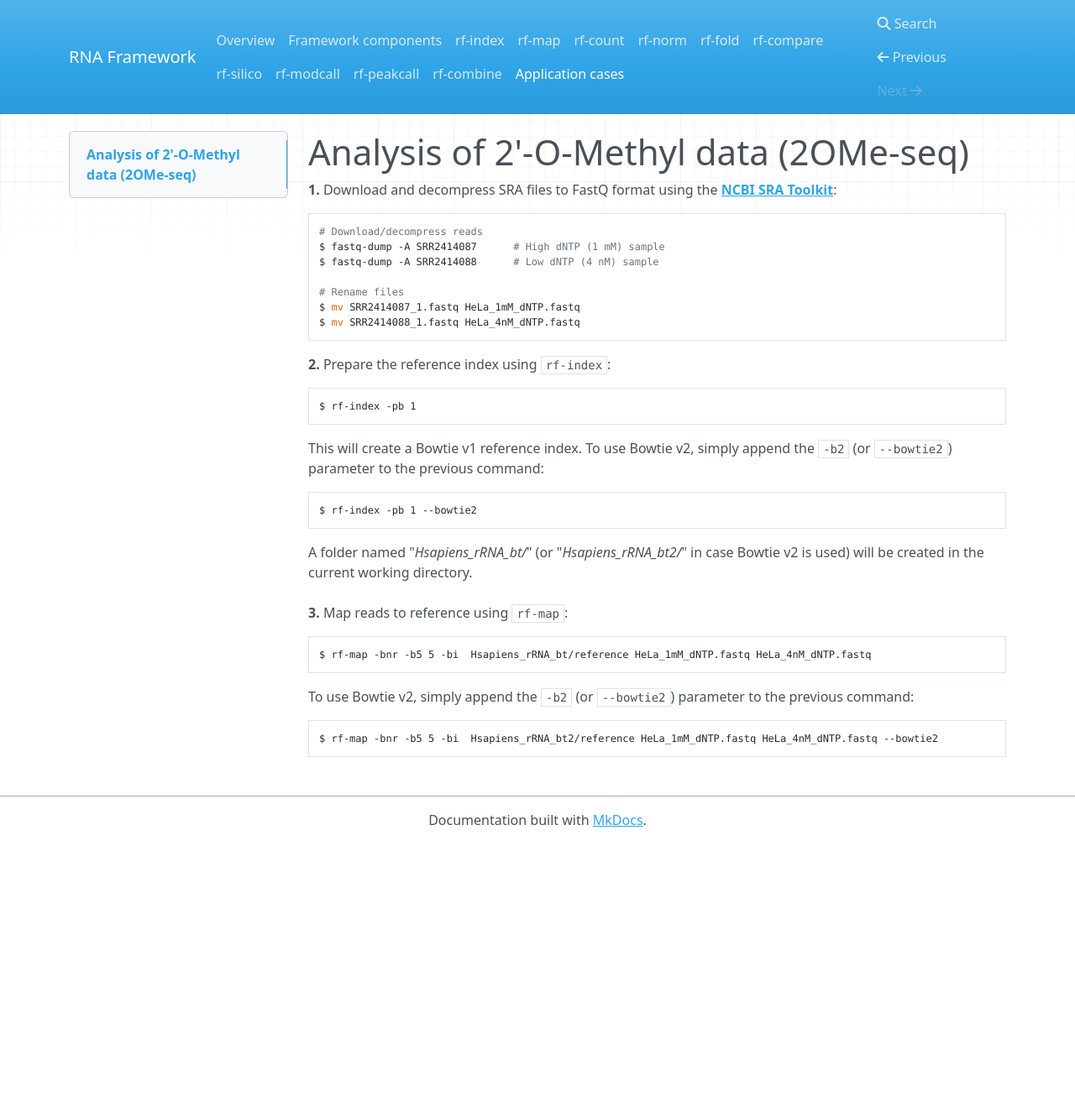
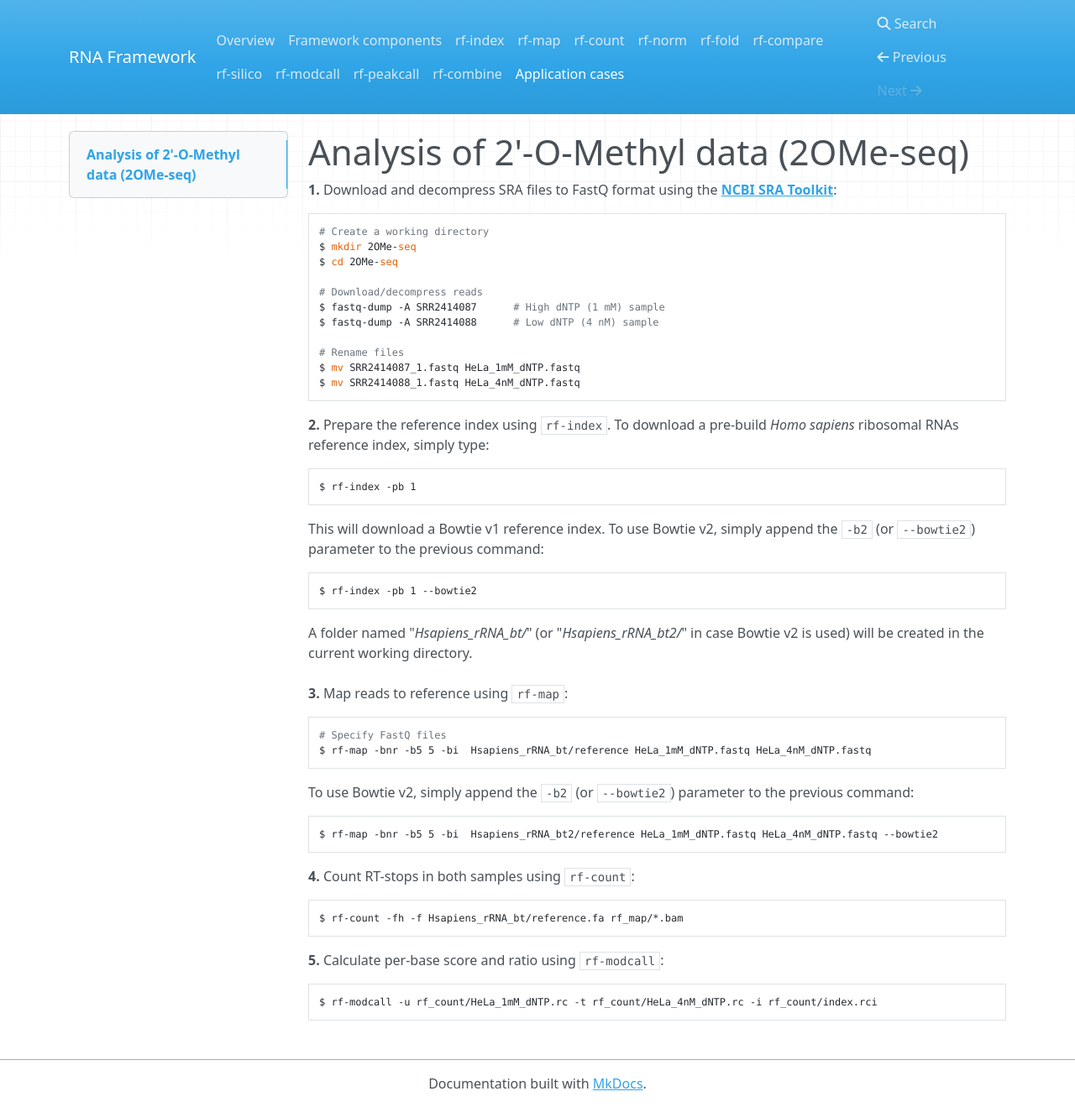
Before and after one commit to dincarnato/RNAFramework, an MkDocs documentation site: the page built from docs/cases.md, in a window 1280 px wide and 1319 px high. Shown: the whole window at 84% size. Built offline with MkDocs 1.6.1, drawn with Linux system fonts in a browser that asks for light colours; nearby versions of some CDN libraries; old or Windows-style settings are respelled for this version of MkDocs.

Commit message:
no message

````diff
--- a/docs/cases.md
+++ b/docs/cases.md
@@ -3,6 +3,10 @@
 __1.__ Download and decompress SRA files to FastQ format using the [__NCBI SRA Toolkit__](https://trace.ncbi.nlm.nih.gov/Traces/sra/sra.cgi?view=software):
 
 ```bash
+# Create a working directory
+$ mkdir 2OMe-seq
+$ cd 2OMe-seq
+
 # Download/decompress reads
 $ fastq-dump -A SRR2414087		# High dNTP (1 mM) sample
 $ fastq-dump -A SRR2414088		# Low dNTP (4 nM) sample
@@ -12,13 +16,13 @@ $ mv SRR2414087_1.fastq HeLa_1mM_dNTP.fastq
 $ mv SRR2414088_1.fastq HeLa_4nM_dNTP.fastq
 ```
 
-__2.__ Prepare the reference index using ``rf-index``:
+__2.__ Prepare the reference index using ``rf-index``. To download a pre-build *Homo sapiens* ribosomal RNAs reference index, simply type:
 
 ```bash
 $ rf-index -pb 1
 ```
 
-This will create a Bowtie v1 reference index. To use Bowtie v2, simply append the ``-b2`` (or ``--bowtie2``) parameter to the previous command:
+This will download a Bowtie v1 reference index. To use Bowtie v2, simply append the ``-b2`` (or ``--bowtie2``) parameter to the previous command:
 
 ```bash
 $ rf-index -pb 1 --bowtie2
@@ -28,6 +32,7 @@ A folder named "*Hsapiens\_rRNA_bt/*" (or "*Hsapiens\_rRNA_bt2/*" in case Bowtie
 __3.__ Map reads to reference using ``rf-map``:
 
 ```bash
+# Specify FastQ files
 $ rf-map -bnr -b5 5 -bi  Hsapiens_rRNA_bt/reference HeLa_1mM_dNTP.fastq HeLa_4nM_dNTP.fastq
 ```
 
@@ -36,3 +41,15 @@ To use Bowtie v2, simply append the ``-b2`` (or ``--bowtie2``) parameter to the
 ```bash
 $ rf-map -bnr -b5 5 -bi  Hsapiens_rRNA_bt2/reference HeLa_1mM_dNTP.fastq HeLa_4nM_dNTP.fastq --bowtie2
 ```
+
+__4.__ Count RT-stops in both samples using ``rf-count``:
+
+```bash
+$ rf-count -fh -f Hsapiens_rRNA_bt/reference.fa rf_map/*.bam
+```
+
+__5.__ Calculate per-base score and ratio using ``rf-modcall``:
+
+```bash
+$ rf-modcall -u rf_count/HeLa_1mM_dNTP.rc -t rf_count/HeLa_4nM_dNTP.rc -i rf_count/index.rci
+```
````
